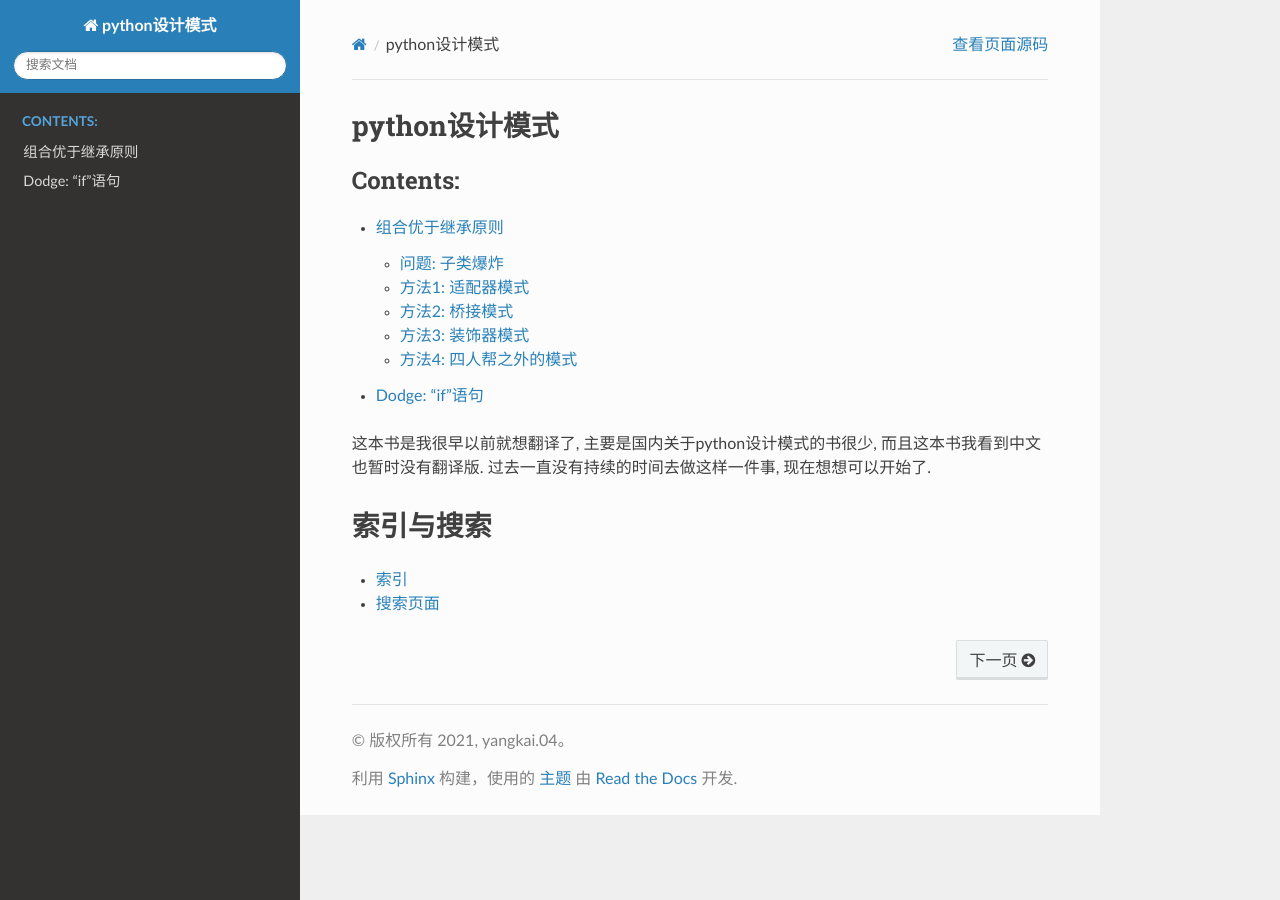
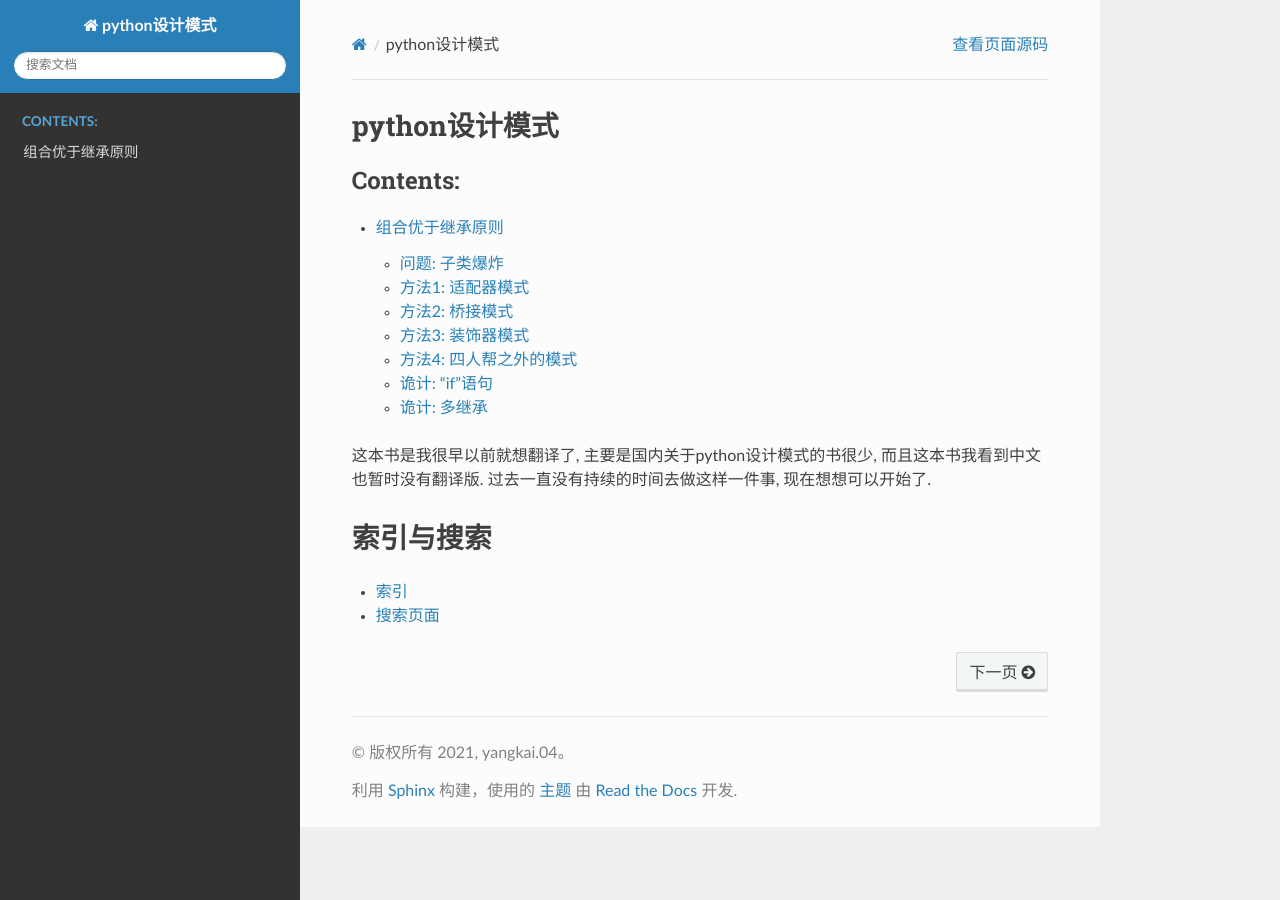
Before and after one commit to miniyk2012/python_design_pattern, a Sphinx documentation site: the page built from source/index.rst, in a window 1280 px wide. Built offline with Sphinx 7.4.7 and the Read the Docs theme 2.0.0, drawn with Linux system fonts in a browser that asks for light colours; some of the changed lines change nothing that is shown.

Commit message:
[feat] draw

````diff
--- a/source/四人帮/组合优于继承/index.md
+++ b/source/四人帮/组合优于继承/index.md
@@ -369,6 +369,60 @@
 
 这里有一个关键的教训:像组合优于继承这样的设计原则, 最终要比Adapter或Decorator这样的个别模式更重要. 始终遵循原则, 而不要总是被限制在官方列表中选择模式. 我们现在得出的设计比以前的任何一个设计都更灵活, 也更容易维护, 尽管前面的设计是基于官方的四人帮模式, 但这个最终的设计却不是. 有时候, 是的, 你会发现一个现有的设计模式完全适合你的问题 -- 但如果不是, 那只要你比它们好就行.
 
-# Dodge: "if"语句
+## 诡计: "if"语句
+
+我怀疑上面的代码让许多读者感到惊奇. 对于一个典型的Python程序员来说, 如此大量地使用类可能看起来完全是矫揉造作的 --这是一种试图使1980年代的旧观念与现代Python相关的尴尬做法.
+
+当一个新的设计需求出现时, 典型的Python程序员真的会去写一个新的类吗？没有！"简单比复杂好". 如果一个if语句就可以, 为什么要增加一个类呢？单个记录器类可以逐渐增加条件, 直到它处理所有与我们之前的例子相同的情况.
+
+```python
+# Each new feature as an “if” statement.
+
+class Logger:
+    def __init__(self, pattern=None, file=None, sock=None, priority=None):
+        self.pattern = pattern
+        self.file = file
+        self.sock = sock
+        self.priority = priority
+
+    def log(self, message):
+        if self.pattern is not None:
+            if self.pattern not in message:
+                return
+        if self.file is not None:
+            self.file.write(message + '\n')
+            self.file.flush()
+        if self.sock is not None:
+            self.sock.sendall((message + '\n').encode('ascii'))
+        if self.priority is not None:
+            syslog.syslog(self.priority, message)
+
+# Works just fine.
+
+logger = Logger(pattern='Error', file=sys.stdout)
+
+logger.log('Warning: not that important')
+logger.log('Error: this is important')
+```
+
+```bash
+Error: this is important
+```
+
+你可能认识到这个例子是你在实际应用中遇到的比较典型的Python设计实践.
+
+if语句的方法并非完全没有好处. 这个类的所有可能的行为都可以在从上到下阅读代码的过程中掌握. 参数列表可能看起来很冗长，但是由于Python的可选关键字参数, 对这个类的大多数调用不需要提供所有的四个参数.
+
+(这个类确实只能处理一个文件和一个套接字, 但这是为了可读性而附带进行的简化. 我们可以很容易地将文件和套接字的参数转变为文件和套接字的列表).
+
+鉴于每个Python程序员都能很快学会if, 但要花更多的时间来理解类, 依靠最简单的机制来实现一个功能, 似乎是一个明显的胜利. 但是让我们来平衡一下这种诱惑，明确说明躲避组合大于继承所带来的损失:
+
+1. **本地性**.
+
+
+
+由于所有这些原因, 我表明了从软件设计的角度来看, if语句森林的表面简单性在很大程度上是一种错觉. 将logger的代码自上而下阅读的能力, 是以其他几种概念上的花费为代价的, 这些花费会随着代码库的大小而急剧增长.
+
+## 诡计: 多继承
 
 https://python-patterns.guide/gang-of-four/composition-over-inheritance/
````
